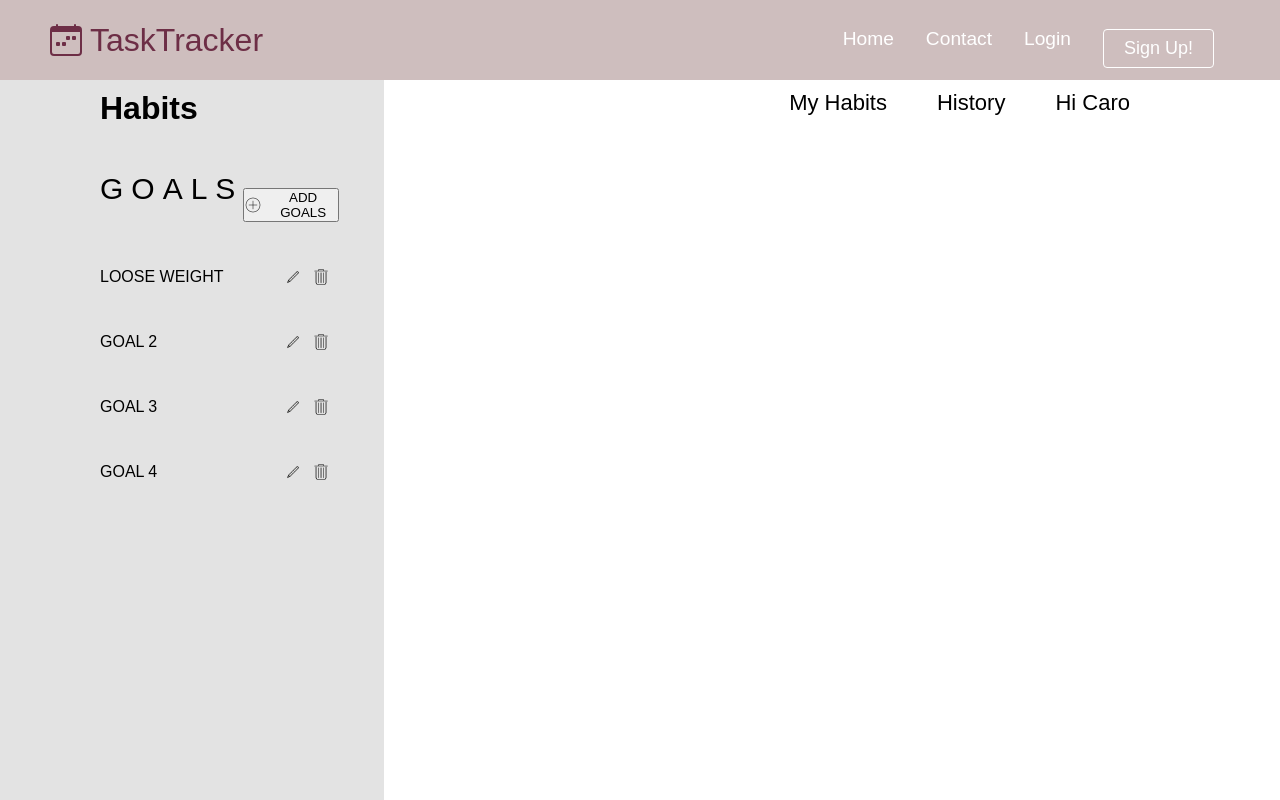
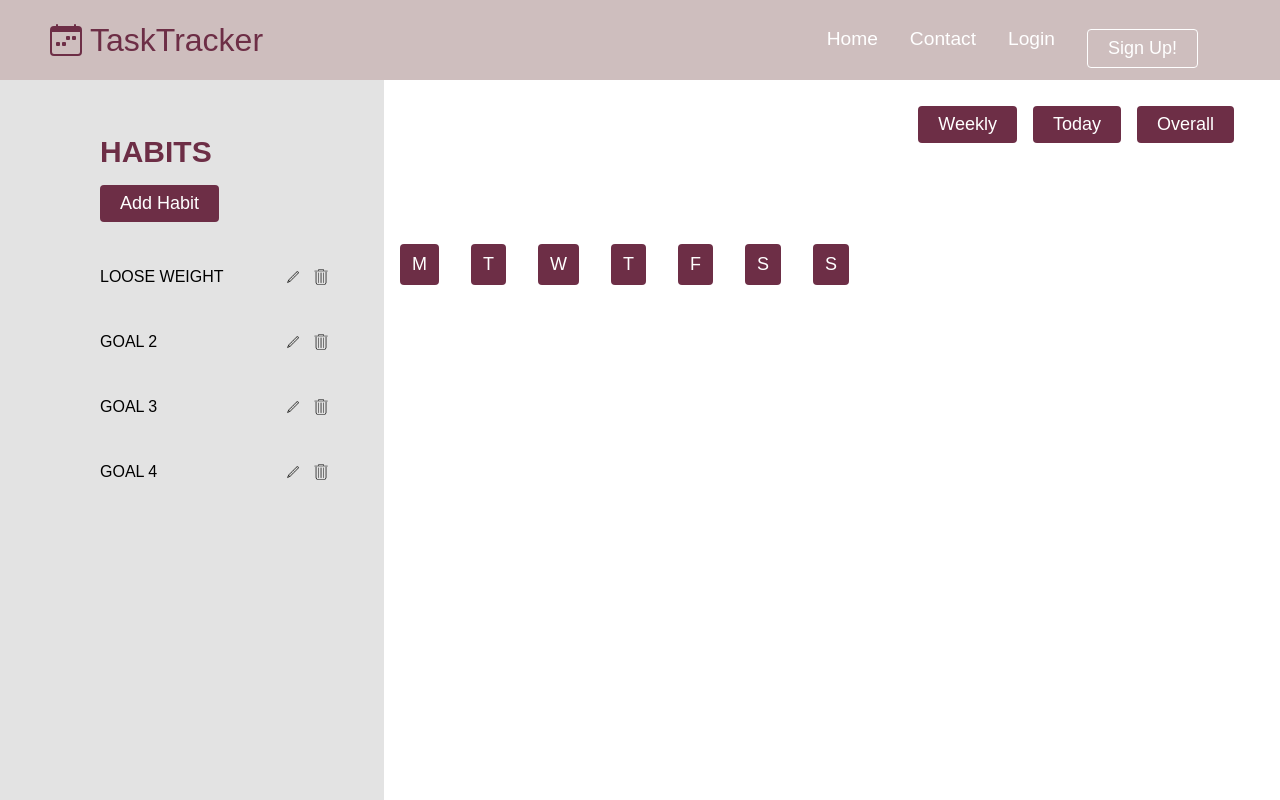
Before and after one commit to av2662/group14SEProject, a React (Create React App) app in the folder client/task_tracker/: page /MyHabits in a window 1280 px wide. Shown: the top 800 px of the page. Built offline with nearby package versions, Linux system fonts and the light colour scheme.

Commit message:
create habit popup

```diff
--- a/client/task_tracker/src/components/Button.css
+++ b/client/task_tracker/src/components/Button.css
@@ -28,11 +28,25 @@
   .btn--medium {
     padding: 8px 20px;
     font-size: 18px;
+    margin-right:16px
   }
 
   .btn--large {
     padding: 12px 26px;
     font-size: 20px;
+  }
+
+  .btn--small{
+    /*padding: 8px 8px;*/
+    font-size: 18px;
+    /*margin-right:16px*/
+  }
+
+  .btn--xs{
+    padding: 10px 12px;
+    font-size: 18px;
+    margin-right:16px;
+    margin-left:16px;
   }
 
   .btn--mobile {
@@ -55,6 +69,7 @@
 
   .btn--large:hover,
   .btn--medium:hover,
+  .btn--small:hover,
   .btn--mobile:hover {
     transition: all 0.3s ease-out;
     background: #fff;
@@ -66,6 +81,12 @@
     background-color: #6D2E46;
     transition: all 0.2s ease-out;
   }
+  .btn--xs:hover{
+    color: #fff;
+    background-color: #A26769;
+    transition: all 0.2s ease-out;
+  }
+
 
   .btn-link {
     display: flex;
@@ -83,8 +104,8 @@
     border: none;
   }
 
-  .red {
-    background-color: #f00946;
+  .maroon {
+    background-color: #6D2E46;
     color: #fff;
     border: none;
   }
--- a/client/task_tracker/src/components/Button.js
+++ b/client/task_tracker/src/components/Button.js
@@ -2,8 +2,8 @@ import React from 'react'
 import './Button.css';
 
 const STYLES = ['btn--primary','btn--outline'];
-const SIZES =['btn--medium', 'btn--large', 'btn--mobile','btn--wide'];
-const COLOR = ['primary', 'blue','green','red'];
+const SIZES =['btn--medium','btn--small','btn--xs','btn--large', 'btn--mobile','btn--wide'];
+const COLOR = ['primary', 'blue','green','red','maroon'];
 
 export const Button = ({children, type, onClick, buttonStyle, buttonSize, buttonColor}) =>{
     const checkButtonStyle = STYLES.includes(buttonStyle) ?
--- a/client/task_tracker/src/components/Goals/Goals.css
+++ b/client/task_tracker/src/components/Goals/Goals.css
@@ -1,51 +1,143 @@
-.GoalsContainer{
+.GoalsContainer {
     display: flex;
     flex-direction: column;
     margin-right: 45px;
 
 }
-.GoalsHeader{
-    display: flex;
-    justify-content: space-between;
+
+.GoalsHeader h1 {
+    display: inline-block;
+    margin-right: 55px;
+}
+
+.GoalsHeader {
+    /*display: flex;
+    justify-content: space-between;*/
     margin-bottom: 45px;
     margin-top: 45px;
+    flex-direction: row;
 
 }
-.TitleSection{
+
+.TitleSection {
+    color: #6D2E46;
     text-transform: uppercase;
-    letter-spacing: 8px;
     font-size: 30px;
 }
-.AddGoalButton{
+
+.AddGoalButton {
+    margin-top: 20px;
     text-transform: uppercase;
     display: flex;
     align-items: center;
-    img{
+
+    img {
         max-width: 16px;
         margin-right: 8px;
     }
 }
-.GoalRow{
+
+.GoalRow {
     display: flex;
     flex-direction: row;
     justify-content: space-between;
     align-items: center;
     margin-bottom: 45px;
-    :last-child{
+
+    :last-child {
         margin-bottom: 0;
     }
 }
-.Name{
+
+.Name {
     text-transform: uppercase;
 }
-.Action{
+
+.Action {
     display: flex;
     align-items: center;
-    img{
+
+    img {
         max-width: 20px;
         margin-right: 8px;
-        :last-child{
+
+        :last-child {
             margin: 0;
         }
     }
 }
+
+.popupHabits {
+    position: fixed;
+    top: 50%;
+    left: 50%;
+    transform: translate(-50%, -50%);
+    background-color: #D5B9B2;
+    width: 800px;
+    height: 450px;
+    padding: 20px;
+    border-radius: 5px;
+    border: 5px solid #ECE2D0;
+    /* border color */
+    z-index: 1000;
+    /* ensure the popup appears on top of other elements */
+}
+
+.popup-contentHabits {
+    padding: 20px;
+    border-radius: 10px;
+}
+
+.popup-contentHabitsHeader {
+    position: fixed;
+    top: 6%;
+    left: 5%;
+    flex-direction: row;
+    padding-bottom: 50px;
+}
+
+.popup-contentHabitsEventTitle {
+    margin-top: 50px;
+    margin-left: 25%;
+}
+
+.popup-contentHabitsHeader h2 {
+    display: inline-block;
+    margin-left: 10px;
+    margin-right: 500px;
+    color: #6d2e46;
+}
+
+.popup-labels {
+    margin-right: 10px;
+    color: #6d2e46;
+    font-size: 25px;
+}
+
+.popup-contentHabitsRepeat {
+    color: #6d2e46;
+    font-size: 25px;
+    display: inline-block;
+    margin-left: 345px;
+    margin-top: 10px;
+}
+
+.popup-buttons {
+    margin-left: 280px;
+}
+
+.popup-days {
+    color: #6d2e46;
+    font-size: 25px;
+    display: inline-block;
+    margin-left: 310px;
+    margin-top: 10px;
+}
+
+.popup-daysButtons {
+    margin-left: 150px;
+}
+
+.popup-saveButton {
+    margin-left: 650px;
+}
--- a/client/task_tracker/src/components/Goals/Goals.jsx
+++ b/client/task_tracker/src/components/Goals/Goals.jsx
@@ -1,5 +1,8 @@
-import React from 'react';
+import React, { useState, useEffect } from "react";
 import './Goals.css';
+import { Button } from '../Button';
+import '../../components/Button.css'
+
 
 const Goals = () => {
     const AllGoals = [
@@ -8,13 +11,18 @@ const Goals = () => {
         { id: 2, name: "Goal 3" },
         { id: 3, name: "Goal 4" }
     ];
+    const dayss = ["M", "T", "W", "T", "F", "S", "S"];
+    const [showHabitsPopup, setShowHabitsPopup] = useState(false);
+    const [eventHabitTitle, setEventHabitTitle] = useState('');
+
+    const handleAddGoalClick = () =>{
+        setShowHabitsPopup(true);
+    }
     return (
         <div className='GoalsContainer'>
             <div className='GoalsHeader'>
-                <div className='TitleSection'>Goals</div>
-                <button className='AddGoalButton'>
-                    <img src='img/add.png' alt='add-goal-btn' />Add Goals
-                </button>
+                <h1 className='TitleSection'>Habits</h1>
+                <Button buttonSize='btn--small' buttonColor='maroon' onClick={handleAddGoalClick}>Add Habit</Button>
             </div>
             {AllGoals.map((goal, indx) => (
                 <div className='GoalRow' key={`goal-number-` + indx}>
@@ -22,6 +30,44 @@ const Goals = () => {
                     <div className='Action'><img src='img/edit.png' alt='edit-btn' /><img src='img/delete.png' alt='delete-btn' /></div>
                 </div>
             ))}
+            {showHabitsPopup &&(
+                <div className="popupHabits">
+                    <div className="popup-contentHabits">
+                        <div className="popup-contentHabitsHeader">
+                            <h2>New Habit</h2>
+                            <Button buttonSize='btn--small' buttonColor='maroon' onClick={() =>{setShowHabitsPopup(false)}} >Close</Button>
+                        </div>
+                    </div>
+                    <div className="popup-contentHabitsEventTitle">
+                        <label className="popup-labels">Habit Title:</label>
+                        <input
+                        type="text"
+                        className="form-control"
+                        id="event-title"
+                        value={eventHabitTitle}
+                        onChange={(e) => setEventHabitTitle(e.target.value)}
+                        />
+                    </div>
+                    <div className="popup-contentHabitsRepeat">
+                        Repeat
+                    </div>
+                    <div className="popup-buttons">
+                        <Button buttonSize='btn--medium' buttonColor='maroon'>Weekly</Button>
+                        <Button buttonSize='btn--medium' buttonColor='maroon'>Daily</Button>
+                    </div>
+                    <div className="popup-days">
+                        On these days
+                    </div>
+                    <div className="popup-daysButtons">
+                    {dayss?.map((item,index) =>(
+                        <Button buttonSize='btn--xs' buttonColor='maroon'>{item}</Button>
+                    ))}
+                    </div>
+                    <div className="popup-saveButton">
+                    <Button buttonSize='btn--small' buttonColor='maroon' onClick={() =>{setShowHabitsPopup(false)}} >Save</Button>
+                    </div>
+                </div>
+            )}
         </div>
     )
 }
--- a/client/task_tracker/src/components/MyHabits/MyHabitsDesktop/MyHabitDesktop.css
+++ b/client/task_tracker/src/components/MyHabits/MyHabitsDesktop/MyHabitDesktop.css
@@ -32,6 +32,8 @@
     padding-top: 10px;
     padding-right: 100px;
     margin-bottom: 85px;
+    padding-right: 30px;
+
 }
 
 .HeaderItem{
@@ -42,3 +44,11 @@
     font-size: 22px;
 
 }
+.dayButton{
+    background-color: #A26769;
+    padding: 12px 12px;
+    font-size: 18px;
+    margin-right:16px;
+    margin-left:16px;
+    border-radius: 5;
+}
--- a/client/task_tracker/src/components/MyHabits/MyHabitsDesktop/MyHabitsDesktop.jsx
+++ b/client/task_tracker/src/components/MyHabits/MyHabitsDesktop/MyHabitsDesktop.jsx
@@ -1,21 +1,31 @@
 import React from 'react'
 import './MyHabitDesktop.css';
+import '../../Button.css'
+
 import Goals from '../../Goals';
+import { Button } from '../../Button';
 
 const MyHabitsDesktop = () => {
+    const days = ["M", "T", "W", "T", "F", "S", "S"];
   return (
     <div className='GridContainer'>
         <div className='NavContainer'>
-            <h1>Habits</h1>
             <Goals/>
         </div>
         <div className='MainContainer'>
             <div className='HeaderContainer'>
-                <div className='HeaderItem'>My Habits</div>
-                <div className='HeaderItem'>History</div>
-                <div className='HeaderItem'>Hi Caro</div>
+                <Button buttonSize='btn--medium' buttonColor='maroon'>Weekly</Button>
+                <Button buttonSize='btn--medium' buttonColor='maroon'>Today</Button>
+                <Button buttonSize='btn--medium' buttonColor='maroon'>Overall</Button>
+
+            </div>
+            <div>
+                {days?.map((item,index) =>(
+                    <Button buttonSize='btn--xs' buttonColor='maroon'>{item}</Button>
+                ))}
             </div>
         </div>
+
     </div>
   )
 }
```
